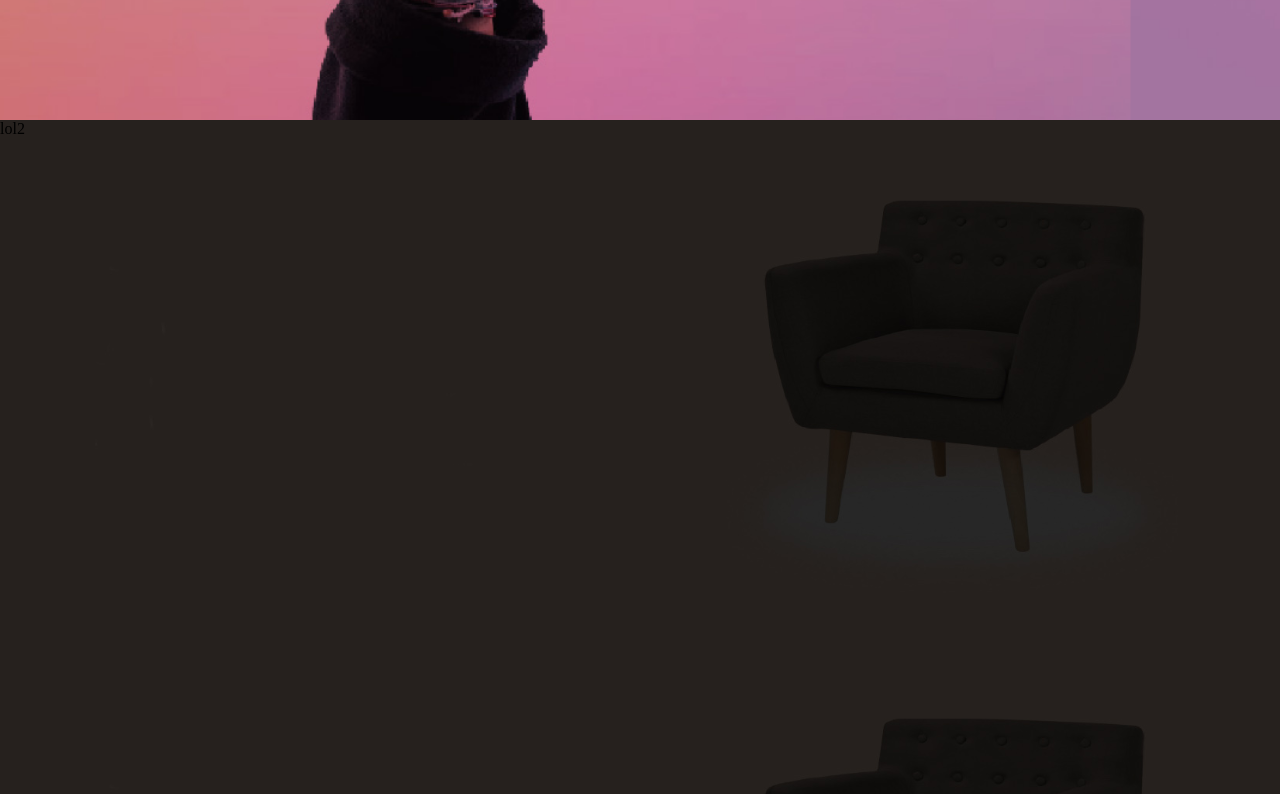
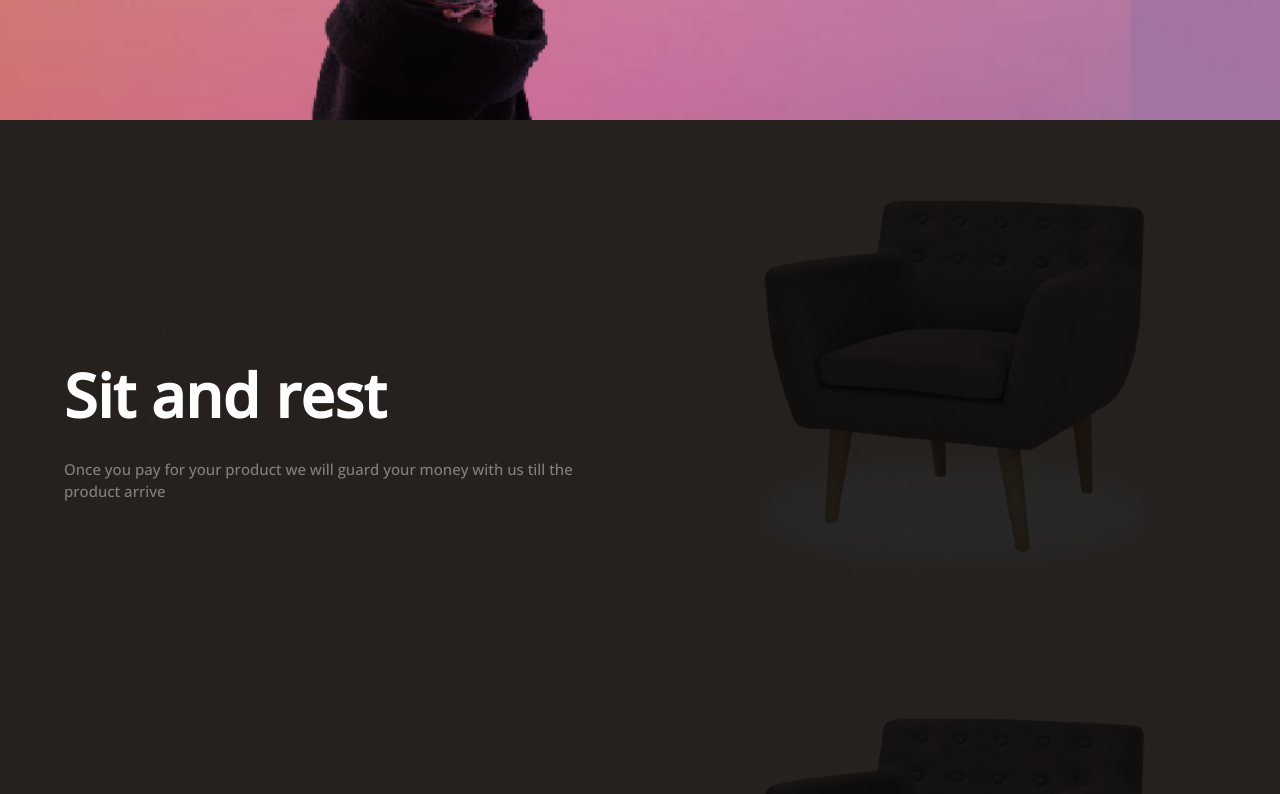
Before and after one commit to prashantbharati/sp-first, a React (Create React App) app: page / in a window 1280 px wide. Shown: the part 4160-4954 px from the top of the page. Built offline with nearby package versions, Linux system fonts and the light colour scheme.

Commit message:
div7 done

```diff
--- a/src/home.js
+++ b/src/home.js
@@ -385,7 +385,50 @@ const Home = () => {
         </Grid>
       </div>
 
-      <div className={classes.div7}>lol2</div>
+      <div className={classes.div7}>
+        <Grid container>
+          <Grid item md={6}>
+            <div
+              style={{
+                display: "flex",
+                flexDirection: "column",
+                justifyContent: "center",
+                alignItems: "center",
+                // textAlign: "center",
+                height: "400%",
+              }}
+            >
+              <div
+                style={{
+                  width: "80%",
+                }}
+              >
+                <Typography
+                  style={{
+                    color: "white",
+                    fontWeight: "bold",
+                    fontSize: "60px",
+                  }}
+                >
+                  Sit and rest
+                </Typography>
+                <br />
+                <Typography
+                  style={{
+                    color: "grey",
+                    // fontWeight: "bold",
+                    fontSize: "15px",
+                  }}
+                >
+                  Once you pay for your product we will guard your money with us
+                  till the product arrive
+                </Typography>
+              </div>
+            </div>
+          </Grid>
+        </Grid>
+      </div>
+
       <div className={classes.div8}>lol2</div>
       <div className={classes.div9}>lol2</div>
       <div className={classes.footer}>lol2</div>
```
